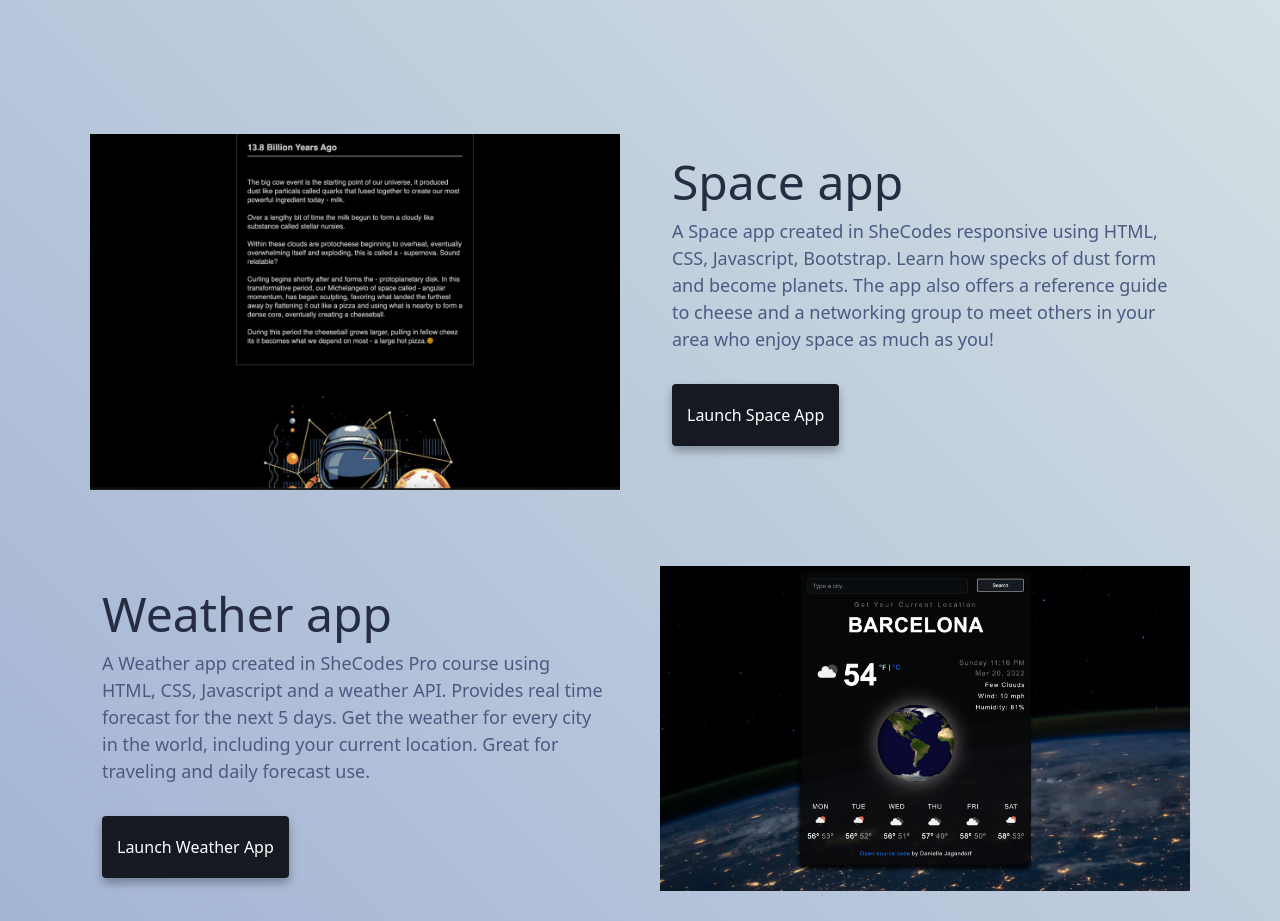
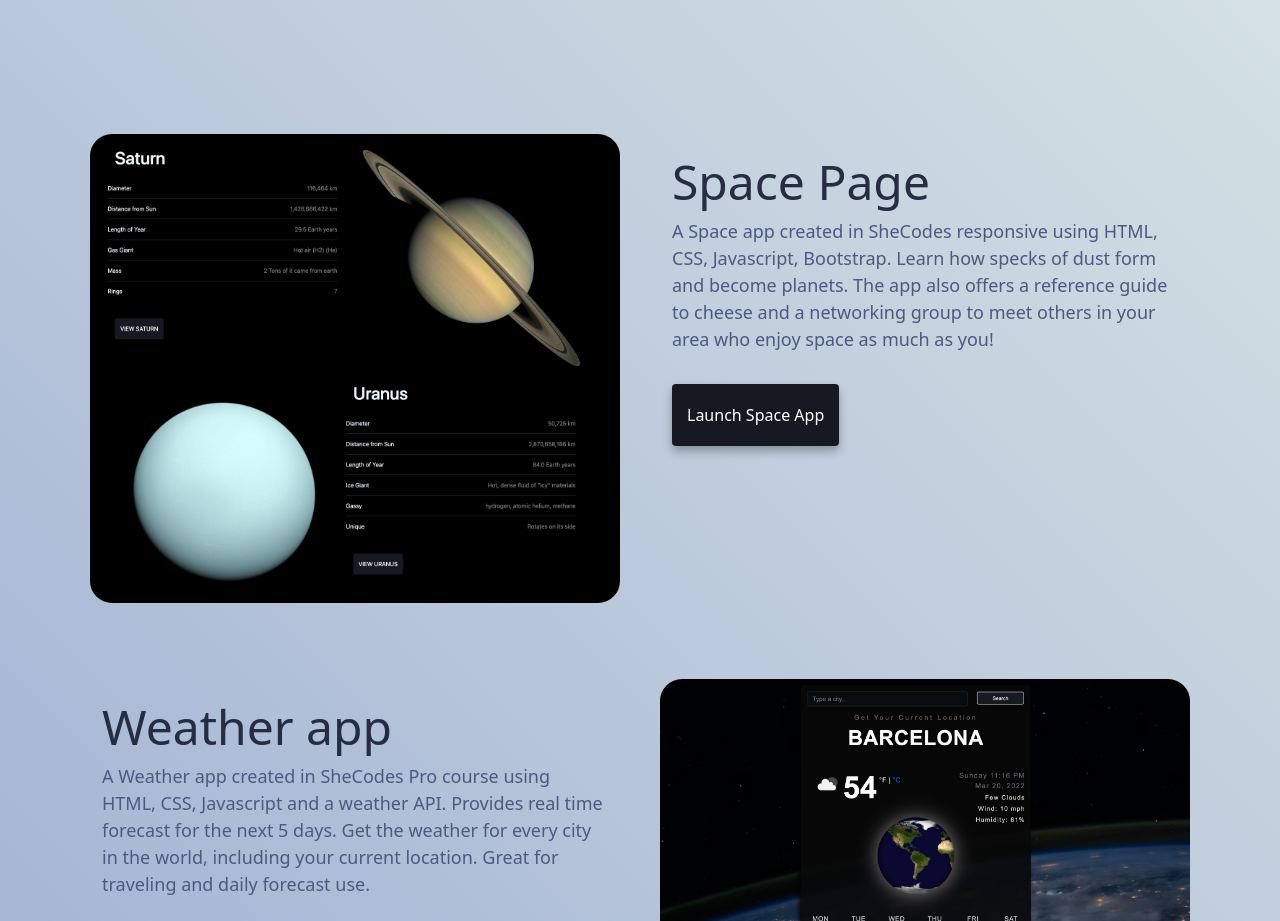
Before and after one commit to daniellejag/mypage, a plain HTML site: page index.html in a window 1280 px wide. Shown: the part 760-1681 px from the top of the page. Drawn offline with nearby package versions, Linux system fonts and the light colour scheme.

Commit message:
added spagepage link

```diff
--- a/index.html
+++ b/index.html
@@ -83,16 +83,16 @@ waving_hand
     <div class="container">
       <div class="row">
         <div class=col-md-6 mb-3>
-          <img src="images/stringcheese.jpeg" alt="a girl standing in a yoga pose" class="img-fluid rounded p-2"/></div>
+          <img src="images/spacepage.png" alt="a girl standing in a yoga pose" class="img-fluid rounded p-2"/></div>
 
           <div class=col-md-6 mb-3>
           <p>
-            <strong>Space app</strong>
+            <strong>Space Page</strong>
           </br>
 A Space app created in SheCodes responsive using HTML, CSS, Javascript, Bootstrap.
 Learn how specks of dust form and become planets. The app also offers a reference guide to cheese and a networking group to meet others in your area who enjoy space as much as you!
            <div class="app-links">
-           <a href="#intro" title="view a yoga app" class="yoga-link">Launch Space App</a>
+           <a href="https://legendary-croissant-3d0165.netlify.app/"  target=”_blank” title="view a yoga app" class="yoga-link">Launch Space App</a>
            </div>
           </p>
         </div>
--- a/style.css
+++ b/style.css
@@ -58,6 +58,9 @@ img {
   margin-bottom: 30px;
 }
 
+.img-fluid {
+  border-radius: 30px !important;
+}
 
 footer {
 width: 100%;
```
Also changed, not shown: images/spacepage.png (added).
